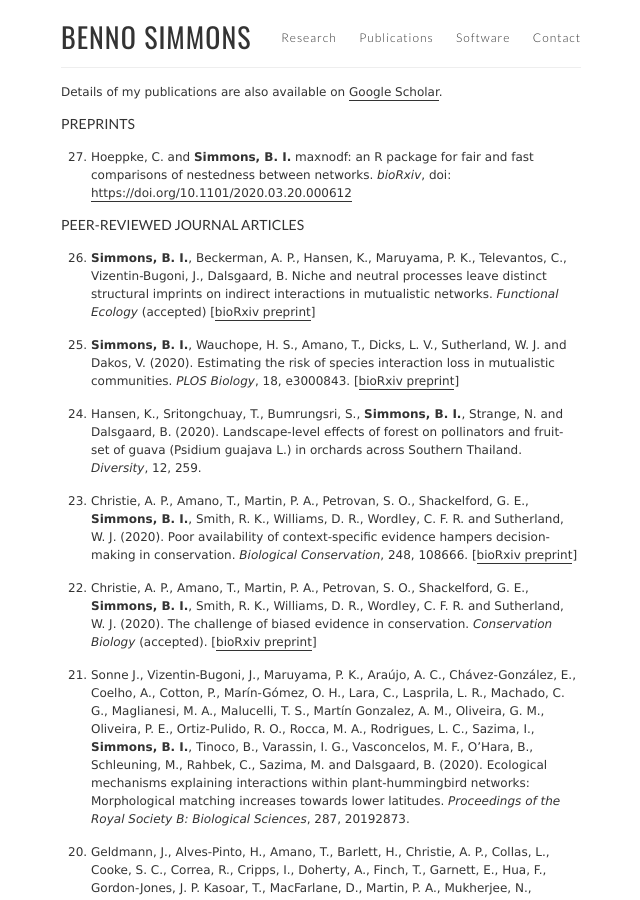
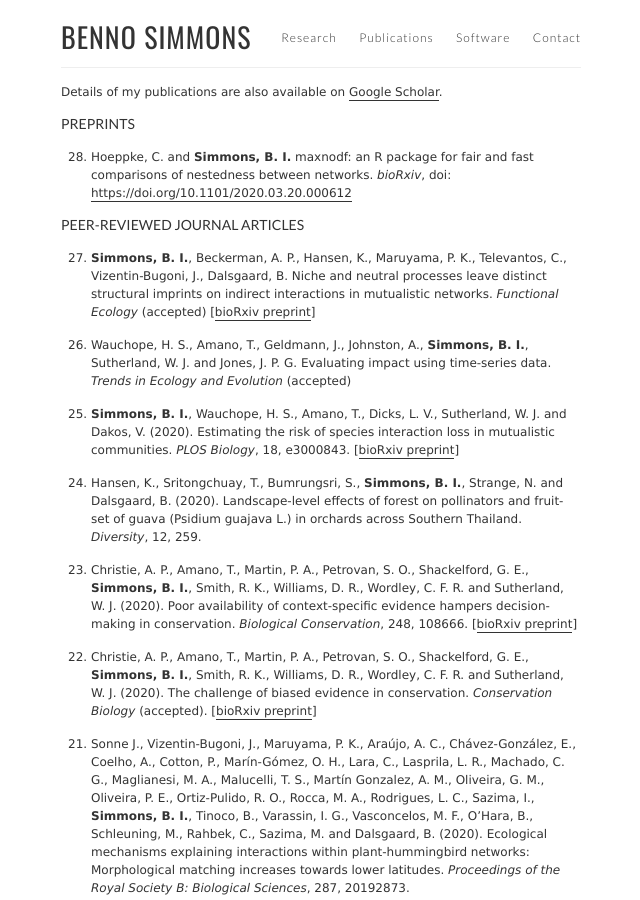
Before and after one commit to SimmonsBI/SimmonsBI.github.io, a Jekyll site: the page built from publications.md, in a window 1280 px wide and 900 px high. Shown: the whole window, without its empty margins (319-959 px from the left). Built offline with Jekyll 4.4.1, drawn with Linux system fonts in a browser that asks for light colours.

Commit message:
Update publications.md

```diff
--- a/publications.md
+++ b/publications.md
@@ -9,16 +9,18 @@ Details of my publications are also available on [Google Scholar](https://schola
 ### PREPRINTS
 
 {: reversed="reversed"}
-{:start="27"}
+{:start="28"}
 
-27. Hoeppke, C. and **Simmons, B. I.** maxnodf: an R package for fair and fast comparisons of nestedness between networks. _bioRxiv_, doi: [https://doi.org/10.1101/2020.03.20.000612](https://doi.org/10.1101/2020.03.20.000612)
+28. Hoeppke, C. and **Simmons, B. I.** maxnodf: an R package for fair and fast comparisons of nestedness between networks. _bioRxiv_, doi: [https://doi.org/10.1101/2020.03.20.000612](https://doi.org/10.1101/2020.03.20.000612)
 
 
 ### PEER-REVIEWED JOURNAL ARTICLES
 
 {: reversed="reversed"}
 
-26. **Simmons, B. I.**, Beckerman, A. P., Hansen, K., Maruyama, P. K., Televantos, C., Vizentin-Bugoni, J., Dalsgaard, B. Niche and neutral processes leave distinct structural imprints on indirect interactions in mutualistic networks. _Functional Ecology_ (accepted) [[bioRxiv preprint](https://doi.org/10.1101/2020.04.30.070391)]
+27. **Simmons, B. I.**, Beckerman, A. P., Hansen, K., Maruyama, P. K., Televantos, C., Vizentin-Bugoni, J., Dalsgaard, B. Niche and neutral processes leave distinct structural imprints on indirect interactions in mutualistic networks. _Functional Ecology_ (accepted) [[bioRxiv preprint](https://doi.org/10.1101/2020.04.30.070391)]
+
+26. Wauchope, H. S., Amano, T., Geldmann, J., Johnston, A., **Simmons, B. I.**, Sutherland, W. J. and Jones, J. P. G. Evaluating impact using time-series data. _Trends in Ecology and Evolution_ (accepted)
 
 25. **Simmons, B. I.**, Wauchope, H. S., Amano, T., Dicks, L. V., Sutherland, W. J. and Dakos, V. (2020). Estimating the risk of species interaction loss in mutualistic communities. _PLOS Biology_, 18, e3000843. [[bioRxiv preprint](https://doi.org/10.1101/604868)]
 
```
